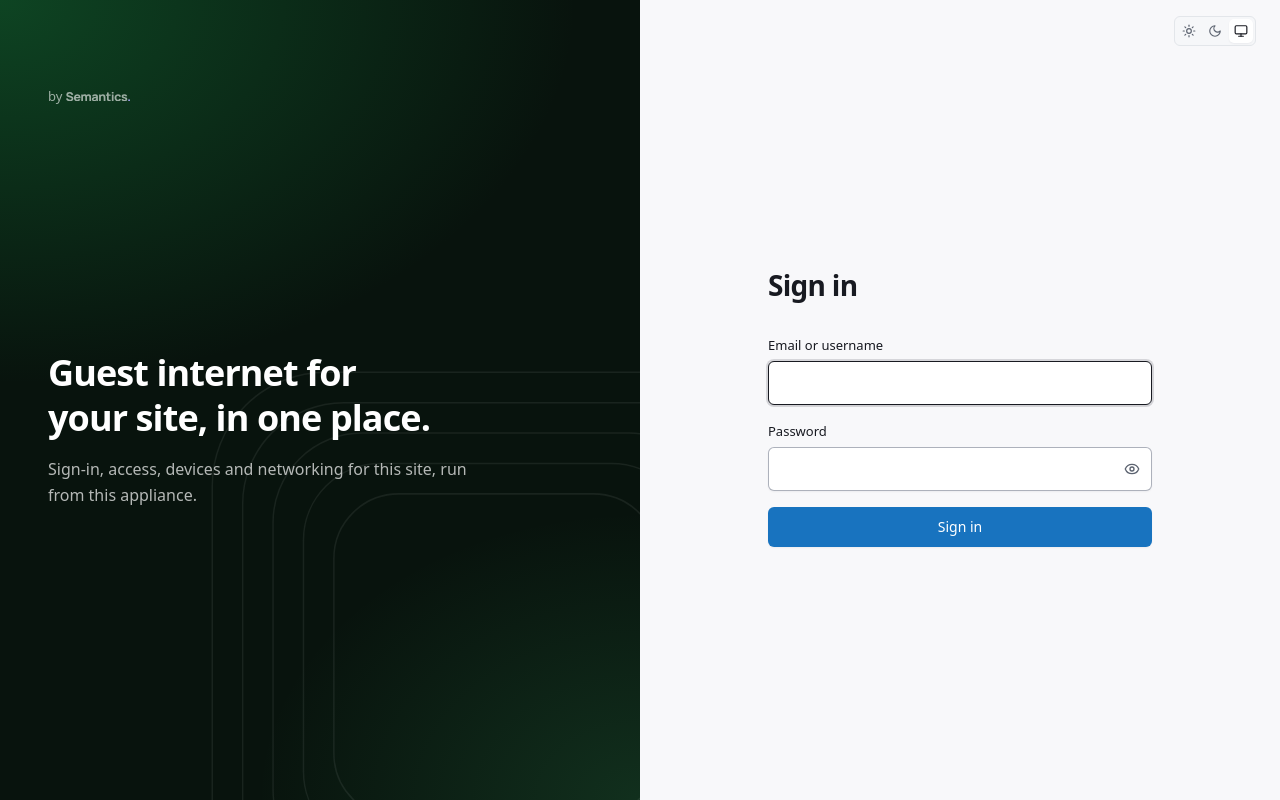
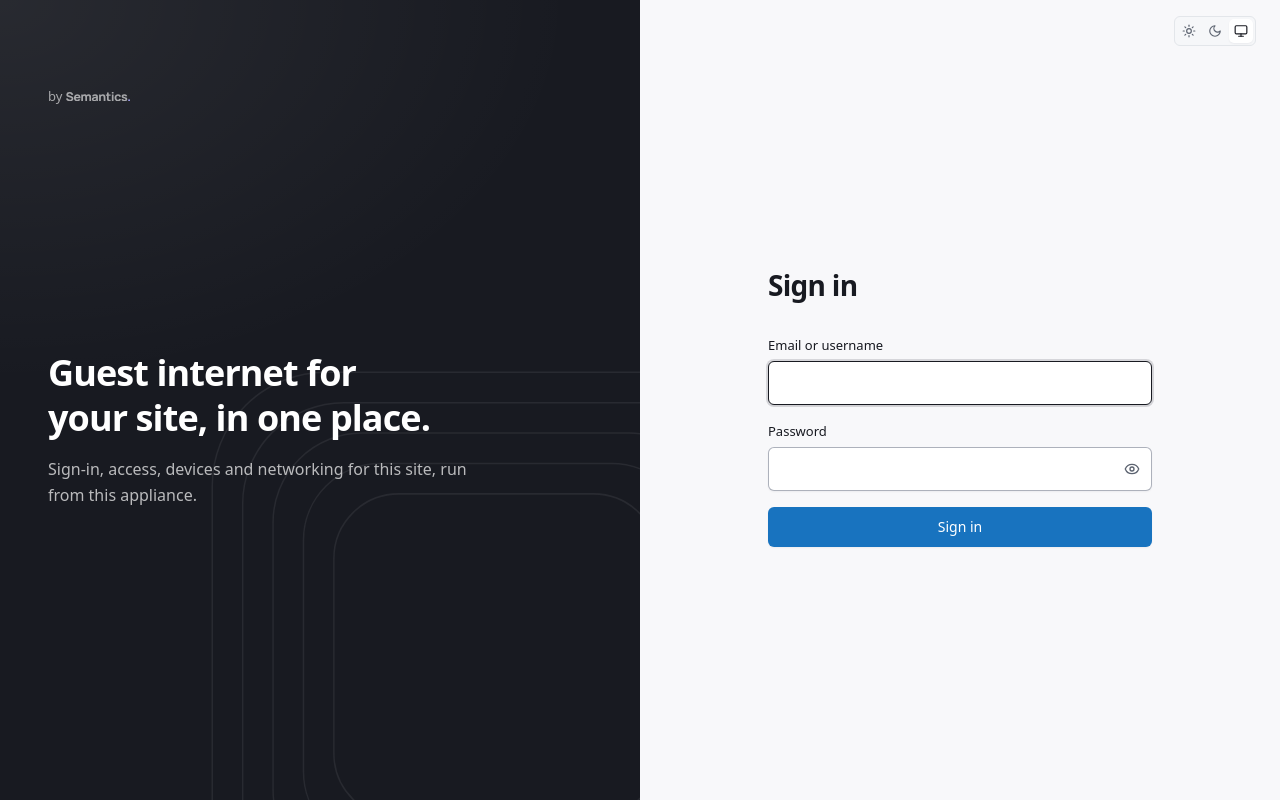
Before and after one commit to aibrahiiim1/StayConnectEnterprise, a Next.js app in the folder hotel-admin/: page /login in a window 1280 px wide. Built offline with nearby package versions, Linux system fonts and the light colour scheme.

Commit message:
Sign-in page: the brand panel is a neutral graphite from a new brand-panel token instead of green, so the blue Sign in button is the one colour beside the logo

```diff
--- a/hotel-admin/app/login/page.tsx
+++ b/hotel-admin/app/login/page.tsx
@@ -190,10 +190,10 @@ function LoginInner() {
 
   return (
     <div className="grid min-h-screen bg-background lg:grid-cols-2">
-      <aside className="relative hidden overflow-hidden bg-[#08130D] text-white lg:flex lg:flex-col lg:justify-between lg:p-12">
+      <aside className="relative hidden overflow-hidden bg-brand-panel text-white lg:flex lg:flex-col lg:justify-between lg:p-12">
         <div
           aria-hidden
-          className="pointer-events-none absolute inset-0 bg-[radial-gradient(60rem_40rem_at_0%_0%,rgba(21,128,61,0.45),transparent_60%),radial-gradient(40rem_30rem_at_100%_100%,rgba(74,222,128,0.14),transparent_60%)]"
+          className="pointer-events-none absolute inset-0 bg-[radial-gradient(60rem_40rem_at_0%_0%,hsl(0_0%_100%/0.07),transparent_60%)]"
         />
         <svg
           aria-hidden
@@ -207,8 +207,8 @@ function LoginInner() {
           ))}
         </svg>
 
-        <div className="relative flex flex-col items-start gap-1.5">
-          <OneGateWordmark animated className="h-8 [--og-gate:#FFFFFF] [--og-one:#4ADE80]" />
+        <div className="dark relative flex flex-col items-start gap-1.5">
+          <OneGateWordmark animated className="h-8" />
           <BySemantics lead="by" tone="onDark" className="text-white/60" />
         </div>
 
--- a/hotel-admin/app/tokens.css
+++ b/hotel-admin/app/tokens.css
@@ -65,6 +65,7 @@
   --input: 220 9% 58%;                /* control boundaries, >= 3:1 on card */
   --ring: 222 16% 11%;                /* focus: ink, never brand, so focus never reads as a primary action */
   --scrim: 225 14% 8%;                /* behind dialogs, sheets and the drawer: dark in BOTH themes */
+  --brand-panel: 222 16% 11%;
 
   /* ---- navigation column ------------------------------------------------------------------------------ */
   --sidebar: 220 16% 96%;
@@ -169,6 +170,7 @@
   --input: 218 7% 50%;
   --ring: 216 15% 94%;
   --scrim: 225 14% 3%;
+  --brand-panel: 225 10% 11%;
 
   --sidebar: 228 11% 8.5%;
   --sidebar-foreground: 214 10% 82%;
--- a/hotel-admin/tailwind.config.ts
+++ b/hotel-admin/tailwind.config.ts
@@ -85,6 +85,7 @@ const config: Config = {
         input: token("--input"),
         ring: token("--ring"),
         scrim: token("--scrim"),
+        "brand-panel": token("--brand-panel"),
 
         sidebar: {
           DEFAULT: token("--sidebar"),
```
Also changed, not shown: 1 other file (tests, documents, lock files or other folders).
